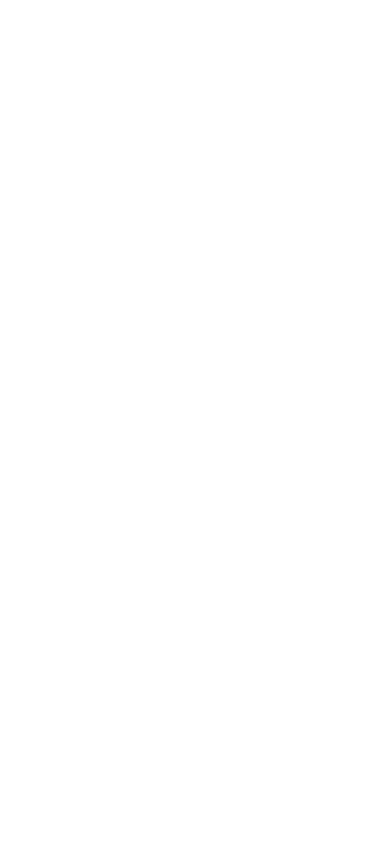
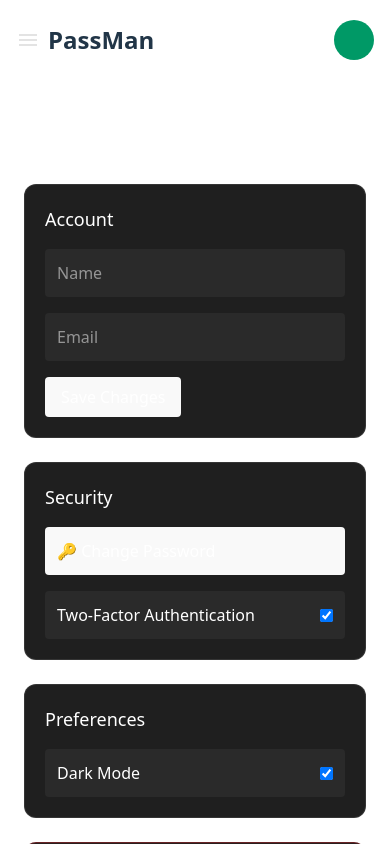
Before and after one commit to Touhidxol/PassMan, a React (Vite) app in the folder frontend/: page /dashboard/settings in a window 390 px wide. Before the commit this address had no page. Built offline with nearby package versions, Linux system fonts and the light colour scheme; no server answers; sample sign-in values are in the browser's storage.

Commit message:
feat: add Stats and Settings pages; update routing in App component; integrate hamburger icon in Navbar; enhance layout and styles in various components

```diff
--- a/frontend/src/App.jsx
+++ b/frontend/src/App.jsx
@@ -7,7 +7,9 @@
 import Register from "./pages/Register";
 import Login from "./pages/Login";
 import Passwords from "./pages/Passwords"
+import Stats from "./pages/Stats";
 import Favorites from "./pages/Favorites";
+import Settings from "./pages/Settings";
 // import Navbar from "./components/Navbar";
 
 
@@ -26,7 +28,8 @@
             <Route index element={<Passwords />} />
             <Route path="passwords" element={<Passwords />} />
             <Route path="favorites" element={<Favorites />} />
-            {/* <Route path="settings" element={<Settings />} /> */}
+            <Route path="stats" element={<Stats />} />
+            <Route path="settings" element={<Settings />} />
           </Route>
 
         </Routes>
--- a/frontend/src/components/AddSiteModal.jsx
+++ b/frontend/src/components/AddSiteModal.jsx
@@ -69,7 +69,7 @@
                 onClick={closeWindow}
             ></div>
 
-            <div className="relative bg-[#1a1a1a] min-w-full sm:min-w-[380px] sm:w-2/5 w-full rounded-xl border border-white/20 shadow-lg flex flex-col z-[1000]">
+            <div className="relative bg-[#1a1a1a] w-full max-w-[550px] rounded-xl border border-white/20 shadow-lg flex flex-col z-[1000]">
                 <div className="flex-1 p-4 px-6">
                     <div className="h-10">Add new password</div>
                     <div className="w-full flex flex-col">
--- a/frontend/src/components/DashboardNavbar.jsx
+++ b/frontend/src/components/DashboardNavbar.jsx
@@ -1,6 +1,6 @@
 import React from 'react'
 import { useState, useEffect } from 'react';
-import logo from '../assets/icons/logo.svg';
+import hamburger from "../assets/icons/hamburger.svg";
 
 
 const Navbar = ({openSidebar}) => {
@@ -32,7 +32,7 @@
         <>
             <div className="navv w-full h-20 px-4 flex items-center justify-center">
                 <div className='flex items-center gap-2 w-full'>
-                    {/* <img onClick={openSidebar} src={logo} className="w-10" alt="logo" /> */}
+                    <img onClick={openSidebar} src={hamburger} className="md:hidden w-6 cursor-pointer" alt="logo" />
                     <div className='font-semibold text-2xl text-left'>
                         PassMan
                     </div>
--- a/frontend/src/components/MobileSidebar.jsx
+++ b/frontend/src/components/MobileSidebar.jsx
@@ -1,4 +1,6 @@
-import React, { useState } from 'react'
+import React, { useState } from 'react';
+import { NavLink } from 'react-router-dom';
+
 import dashboard from "../assets/icons/dashboard.svg";
 import passwords from "../assets/icons/passwords.svg";
 import favorites from "../assets/icons/favorite.svg";
@@ -8,10 +10,10 @@
 
 const MobileSidebar = ({ closeSidebar, sidebarOpen }) => {
     const menuItems = [
-        { icon: passwords, label: "All Passwords" },
-        { icon: dashboard, label: "Dashboard" },
-        { icon: favorites, label: "Favorites" },
-        { icon: settings, label: "Settings" },
+        { icon: passwords, label: "All Passwords", path: "/dashboard/passwords" },
+        { icon: dashboard, label: "Statistics", path: "/dashboard/stats" },
+        { icon: favorites, label: "Favorites", path: "/dashboard/favorites" },
+        { icon: settings, label: "Settings", path: "/dashboard/settings" },
     ];
 
     return (
@@ -44,13 +46,16 @@
 
                 <ul className="p-3 space-y-2 text-sm">
                     {menuItems.map((item, index) => (
-                        <li
+                        <NavLink
                             key={index}
-                            className="flex items-center gap-3 hover:bg-white/10 p-2 h-12 rounded-md cursor-pointer transition-all"
+                            to={item.path}
+                            className={({ isActive }) =>
+                                `flex items-center gap-3 p-3 h-12 !text-white/90 rounded-md cursor-pointer transition-all ${isActive ? "bg-[#52ff361a] !text-white" : "hover:bg-white/10"}`
+                            }
                         >
                             <img src={item.icon} alt={item.label} className="w-6 h-6" />
                             <p>{item.label}</p>
-                        </li>
+                        </NavLink>
                     ))}
                 </ul>
             </div>
--- a/frontend/src/components/PasswordCard.jsx
+++ b/frontend/src/components/PasswordCard.jsx
@@ -30,7 +30,7 @@
     return (
         <>
             {/* MODAL */}
-            <div className="z-20 fixed inset-0 flex items-center justify-center bg-[#00000035] backdrop-blur-xs">
+            <div className="z-20 fixed inset-0 flex items-center justify-center bg-black/50 backdrop-blur-sm">
 
                 <div className="w-[90%] max-w-lg bg-[#2a2a2a] border border-white/20 rounded-xl p-6 shadow-xl">
 
--- a/frontend/src/components/Sidebar.jsx
+++ b/frontend/src/components/Sidebar.jsx
@@ -12,7 +12,7 @@
 const Sidebar = () => {
     const menuItems = [
         { icon: passwords, label: "All Passwords", path: "/dashboard/passwords" },
-        { icon: dashboard, label: "Dashboard", path: "/dashboard/stats" },
+        { icon: dashboard, label: "Statistics", path: "/dashboard/stats" },
         { icon: favorites, label: "Favorites", path: "/dashboard/favorites" },
         { icon: settings, label: "Settings", path: "/dashboard/settings" },
     ];
@@ -36,7 +36,7 @@
                             key={index}
                             to={item.path}
                             className={({ isActive }) =>
-                                `flex items-center justify-center lg:justify-normal gap-3 p-0 lg:p-3 h-12 !text-white/90 rounded-md cursor-pointer transition-all ${isActive ? "bg-white/20 !text-white" : "hover:bg-white/10"}`
+                                `flex items-center justify-center lg:justify-normal gap-3 p-0 lg:p-3 h-12 !text-white/90 rounded-md cursor-pointer transition-all ${isActive ? "bg-[#52ff361a] !text-white" : "hover:bg-white/10"}`
                             }
                         >
                             <img src={item.icon} alt={item.label} className="w-6 h-6" />
--- a/frontend/src/layouts/DashboardLayout.jsx
+++ b/frontend/src/layouts/DashboardLayout.jsx
@@ -14,7 +14,7 @@
     }
 
     return (
-        <div className="flex w-screen min-h-screen">
+        <div className="flex w-screen h-screen overflow-hidden">
 
             {/* Desktop Sidebar */}
             <div className="hidden md:block">
@@ -29,9 +29,18 @@
             )}
 
             {/* Main */}
-            <div className="flex-1">
-                <Navbar openSidebar={openSidebar}/>
-                <Outlet />
+            <div className="flex-1 flex flex-col h-screen overflow-hidden">
+
+                {/* Navbar (fixed height, no scroll) */}
+                <div className="shrink-0">
+                    <Navbar openSidebar={openSidebar} />
+                </div>
+
+                {/* Scrollable Outlet */}
+                <div className="flex-1 overflow-y-auto">
+                    <Outlet />
+                </div>
+
             </div>
 
 
--- a/frontend/src/pages/Favorites.jsx
+++ b/frontend/src/pages/Favorites.jsx
@@ -24,7 +24,7 @@
 
             <div className="flex flex-col">
                 <div className="flex px-5 my-3 items-center">
-                    <p className="text-xl">⭐ Favorites</p>
+                    <h1 className="text-2xl font-semibold mb-6">Favorites</h1>
                 </div>
 
                 {favoritePasswords.length === 0 ? (
--- a/frontend/src/pages/Passwords.jsx
+++ b/frontend/src/pages/Passwords.jsx
@@ -98,7 +98,7 @@
 
             <div className="conthainer flex-1 flex flex-col w-full rounded-xl">
                 <div className="flex px-5 my-3 items-center">
-                    <p className="text-xl">Passwords</p>
+                    <h1 className="text-2xl font-semibold">Passwords</h1>
                     <div className="flex-1"></div>
                     <button
                         onClick={openWindow}
@@ -107,7 +107,7 @@
                         Add
                     </button>
                 </div>
-                <p className="px-5 text-sm">
+                <p className="px-5 text-sm my-4">
                     Create, save, and manage your passwords so you can easily sign in to
                     sites and apps.
                 </p>
--- /dev/null
+++ b/frontend/src/pages/Settings.jsx
@@ -0,0 +1,85 @@
+import React, { useState } from "react";
+
+const Settings = () => {
+    const [twoFA, setTwoFA] = useState(true);
+    const [darkMode, setDarkMode] = useState(true);
+
+    return (
+        <div className="p-6 text-white max-w-4xl mx-auto">
+
+            <h1 className="text-2xl font-semibold mb-6">Settings</h1>
+
+            {/* ---------------- ACCOUNT ---------------- */}
+            <div className="bg-[#1f1f1f] p-5 rounded-xl mb-6 border border-white/10">
+                <h2 className="text-lg font-medium mb-4">Account</h2>
+
+                <div className="space-y-4">
+                    <input
+                        type="text"
+                        placeholder="Name"
+                        className="w-full p-3 rounded bg-[#2a2a2a] outline-none"
+                    />
+                    <input
+                        type="email"
+                        placeholder="Email"
+                        className="w-full p-3 rounded bg-[#2a2a2a] outline-none"
+                    />
+
+                    <button className="bg-blue-600 px-4 py-2 rounded hover:bg-blue-700">
+                        Save Changes
+                    </button>
+                </div>
+            </div>
+
+            {/* ---------------- SECURITY ---------------- */}
+            <div className="bg-[#1f1f1f] p-5 rounded-xl mb-6 border border-white/10">
+                <h2 className="text-lg font-medium mb-4">Security</h2>
+
+                <div className="space-y-4">
+
+                    {/* Change Password */}
+                    <button className="w-full text-left p-3 bg-[#2a2a2a] rounded hover:bg-[#333]">
+                        🔑 Change Password
+                    </button>
+
+                    {/* 2FA Toggle */}
+                    <div className="flex items-center justify-between p-3 bg-[#2a2a2a] rounded">
+                        <span>Two-Factor Authentication</span>
+                        <input
+                            type="checkbox"
+                            checked={twoFA}
+                            onChange={() => setTwoFA(!twoFA)}
+                        />
+                    </div>
+
+                </div>
+            </div>
+
+            {/* ---------------- PREFERENCES ---------------- */}
+            <div className="bg-[#1f1f1f] p-5 rounded-xl mb-6 border border-white/10">
+                <h2 className="text-lg font-medium mb-4">Preferences</h2>
+
+                <div className="flex items-center justify-between p-3 bg-[#2a2a2a] rounded">
+                    <span>Dark Mode</span>
+                    <input
+                        type="checkbox"
+                        checked={darkMode}
+                        onChange={() => setDarkMode(!darkMode)}
+                    />
+                </div>
+            </div>
+
+            {/* ---------------- DANGER ZONE ---------------- */}
+            <div className="bg-[#2a1f1f] p-5 rounded-xl border border-red-500/30">
+                <h2 className="text-lg font-medium mb-4 text-red-400">Danger Zone</h2>
+
+                <button className="bg-red-600 px-4 py-2 rounded hover:bg-red-700">
+                    Delete Account
+                </button>
+            </div>
+
+        </div>
+    );
+};
+
+export default Settings;
--- /dev/null
+++ b/frontend/src/pages/Stats.jsx
@@ -0,0 +1,11 @@
+import React from 'react'
+
+const Stats = () => {
+  return (
+    <div className='flex items-center justify-center'>
+      <p>THIS PAGE IS NOT BUILT YET</p>
+    </div>
+  )
+}
+
+export default Stats
```
Also changed, not shown: frontend/src/assets/icons/hamburger.svg (added), frontend/src/assets/icons/passwords.svg.
